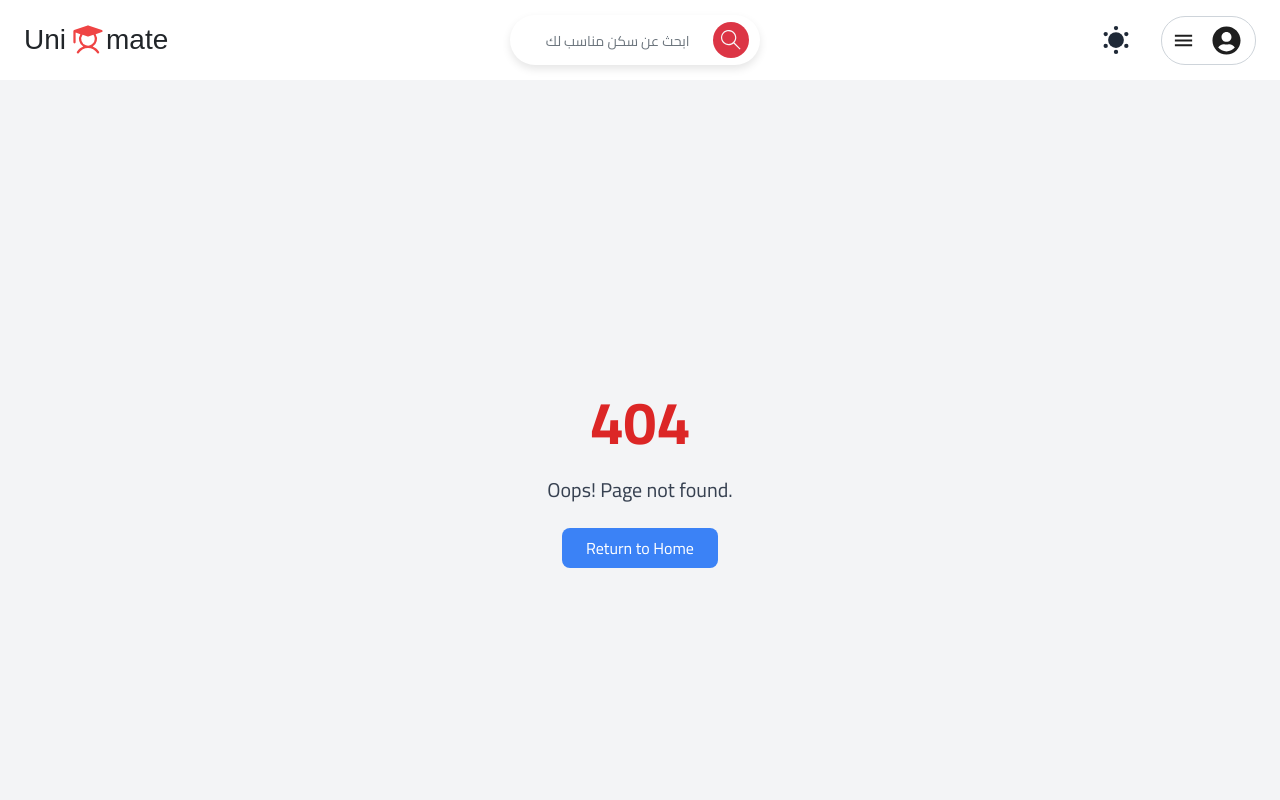
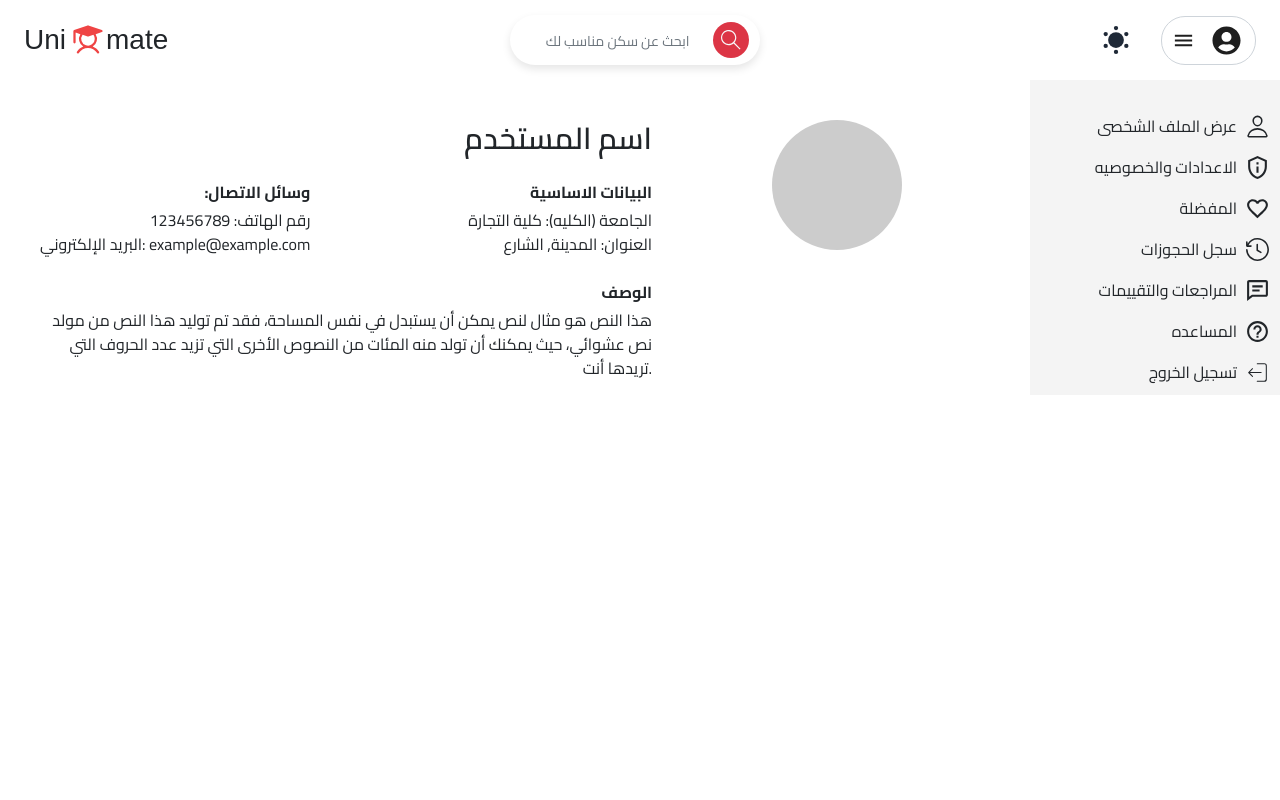
Before and after one commit to Mahmoud-Abd-Elrazek/Unimate, a React (Vite) app: page /auther/profile in a window 1280 px wide. Before the commit this address had no page. Shown: the top 800 px of the page. Built offline with nearby package versions, Linux system fonts and the light colour scheme; a web font is replaced by a local one.

Commit message:
update the room details page add the first section and make the profile page

```diff
--- a/src/App.tsx
+++ b/src/App.tsx
@@ -1,9 +1,11 @@
 // import React from 'react'
-import { BrowserRouter as Router, Routes, Route } from 'react-router-dom'
+import { BrowserRouter as Router, Routes, Route,Navigate } from 'react-router-dom'
 // pages
 import Home from "./pages/home/home"
 import Rooms from './pages/rooms/rooms'
 import NotFound from './pages/notfound/notFound'
+import Settings from './pages/settings/settings'
+import Favorites from './pages/Favorites/favorites'
 // components
 import NavBar from './components/navbar/navbar'
 import Footer from './components/footer/footer'
@@ -16,6 +18,8 @@ import RoomDetails from './pages/RoomDetails/roomDetails'
 
 
 import ApartmentCard from './components/ApartmentCard/ApartmentCard'
+import Profile from './pages/Profile/profile'
+import AuthorLayout from './pages/AuthorLayout/authorLayout'
 
 // App component  to wrap all routes and components in a Router and Routes
 export default function App() {
@@ -27,10 +31,18 @@ export default function App() {
 
         <Routes>
           <Route path="/" element={<Home />} />
-          <Route path="/rooms" element={<Rooms />} />
+          <Route   path="/rooms" element={<Rooms />} />
           <Route path="/SignIn" element={<SigninCard />} />
           <Route path='/register' element={<Register />} />
           <Route path='/signout' element={<SignOutCard />} />
+          <Route path='/auther/*' element={<AuthorLayout />} >
+          // this route make the profile page is the default page that show when go to url /auther
+          <Route index element={<Navigate to="profile" replace/>}/>
+            <Route path="profile"  element={<Profile />} />
+            <Route path="settings" element={<Settings />} />
+            <Route path="favorites" element={<Favorites />} />
+            <Route path='help' element={<Help />} />
+          </Route>
           <Route path='/roomdetails' element={<RoomDetails />} />
           <Route path='/help' element={<Help />} />
           <Route path='*' element={<NotFound />} />
--- a/src/components/RegisterCard/register.tsx
+++ b/src/components/RegisterCard/register.tsx
@@ -29,7 +29,7 @@ export default function Register() {
   };
 
   return (
-    <div className="fixed inset-0 flex items-center justify-center bg-black bg-opacity-50 ">
+    <div className="fixed inset-0 flex items-center justify-center bg-black bg-opacity-50">
       <div className="bg-white w-[32rem] max-h-[35rem] overflow-y-auto rounded-lg p-3 relative shadow-lg ">
         <div className="mt-2">
           {/* header */}
--- /dev/null
+++ b/src/components/SideBar/sideBar.tsx
@@ -0,0 +1,76 @@
+// import React from 'react'
+import { IoPersonOutline } from "react-icons/io5";
+import { CiLogout } from "react-icons/ci";
+import { BiCommentDetail } from "react-icons/bi";
+
+import { Link } from "react-router-dom";
+import { MdFavoriteBorder, MdHelpOutline, MdOutlinePrivacyTip } from "react-icons/md";
+import { GoHistory } from "react-icons/go";
+
+export default function SideBar() {
+    return (
+        <div style={{ width: "250px", backgroundColor: "#f4f4f4", padding: "10px" }}>
+            {/* <h3>Sideba r</h3> */}
+            <ul className="grid gap-3 mt-4">
+                <li className="">
+                    <Link to='/auther/profile' className="flex justify-end">
+                        عرض الملف الشخصى
+                        <span className="">
+                            <IoPersonOutline className="IconSize" />
+                        </span>
+                    </Link>
+                </li>
+                <li className="">
+                    <Link to='/auther/settings' className="flex justify-end">
+                            الاعدادات والخصوصيه
+                        <span className="">
+                            <MdOutlinePrivacyTip className="IconSize" />
+                        </span>
+                    </Link>
+                </li>
+                <li className="">
+                    <Link to='/auther/favorites' className="flex justify-end">
+                        المفضلة
+                        <span className="">
+                            <MdFavoriteBorder className="IconSize" />
+                        </span>
+                    </Link>
+                </li>
+
+                <li className="">
+                    <Link to='/' className="flex justify-end">
+                        سجل الحجوزات
+                        <span className="">
+                            <GoHistory className="IconSize" />
+                        </span>
+                    </Link>
+                </li>
+                <li className="">
+                    <Link to='/' className="flex justify-end">
+                    المراجعات والتقييمات
+                        <span className="">
+                            <BiCommentDetail className="IconSize" />
+                        </span>
+                    </Link>
+                </li>
+                <li className="">
+                    <Link to='/auther/help' className="flex justify-end">
+                        المساعده
+                        <span className="">
+                            <MdHelpOutline className="IconSize" />
+                        </span>
+                    </Link>
+                </li>
+                <li className="">
+                    <Link to='/' className="flex justify-end">
+                            تسجيل الخروج
+                        <span className="">
+                            <CiLogout className="IconSize" />
+                        </span>
+                    </Link>
+                </li>
+            </ul>
+        </div>
+
+    )
+}
--- a/src/index.css
+++ b/src/index.css
@@ -9,7 +9,7 @@
     font-size: 1.5rem;
     @apply w-[25px];
     @apply h-[25px];
-
+    @apply ml-2;
 
 
 }
--- /dev/null
+++ b/src/pages/AuthorLayout/authorLayout.tsx
@@ -0,0 +1,18 @@
+import {  Outlet } from 'react-router-dom';
+import SideBar from '../../components/SideBar/sideBar';
+
+const AuthorLayout = () => {
+  return (
+    <div  className="author-page flex justify-end">
+
+      <main className="content w-full h-lvh">
+        <Outlet />
+      </main>
+      <aside className="sidebar">
+      <SideBar/>
+      </aside>
+    </div>
+  );
+};
+
+export default AuthorLayout;
--- /dev/null
+++ b/src/pages/Favorites/favorites.tsx
@@ -0,0 +1,9 @@
+// import React from 'react'
+
+export default function Favorites() {
+  return (
+    <div>
+      this is favroute page
+    </div>
+  )
+}
--- a/src/pages/Help/help.tsx
+++ b/src/pages/Help/help.tsx
@@ -2,7 +2,7 @@
 
 export default function Help() {
   return (
-    <div className="bg-fuchsia-600 h-lvh text-white">
+    <div className=" h-lvh ">
       this is the help page
     </div>
   )
--- /dev/null
+++ b/src/pages/Profile/profile.css
@@ -0,0 +1,17 @@
+/* profile.css */
+.profile-container {
+    width: 100%;
+  }
+
+  @media (min-width: 1024px) {
+    .profile-container {
+      flex-direction: row;
+    }
+  }
+
+  .avatar {
+    width: 130px;
+    height: 130px;
+    border-radius: 50%;
+    background-color: #ccc;
+  }
--- /dev/null
+++ b/src/pages/Profile/profile.tsx
@@ -0,0 +1,45 @@
+import './profile.css'
+
+export default function Profile() {
+    return (
+        <div className="text-right min-h-screen flex justify-end">
+            <div className="p-6 sm:p-10 w-full">
+                <div className="profile-container flex flex-col-reverse lg:flex-row justify-between items-start gap-8">
+
+                    {/* المعلومات */}
+                    <div className="profile-info w-full lg:w-2/3">
+                        <h1 className="font-semibold text-2xl sm:text-3xl mb-4">اسم المستخدم</h1>
+
+                        <div className="contact-info flex flex-col md:flex-row justify-between gap-6 mb-6">
+                            <div>
+                                <p className="font-bold mb-1">:وسائل الاتصال</p>
+                                <p>رقم الهاتف: 123456789</p>
+                                <p>البريد الإلكتروني: example@example.com</p>
+                            </div>
+
+                            <div>
+                                <p className="font-bold mb-1">البيانات الاساسية</p>
+                                <p>الجامعة (الكليه): كلية التجارة</p>
+                                <p>العنوان: المدينة, الشارع</p>
+                            </div>
+                        </div>
+
+                        <div className="description">
+                            <p className="font-bold mb-1">الوصف</p>
+                            <p>
+                                هذا النص هو مثال لنص يمكن أن يستبدل في نفس المساحة، فقد تم توليد هذا
+                                النص من مولد نص عشوائي، حيث يمكنك أن تولد منه المئات من النصوص
+                                الأخرى التي تزيد عدد الحروف التي تريدها أنت.
+                            </p>
+                        </div>
+                    </div>
+
+                    {/* الصورة */}
+                    <div className="profile-image w-full lg:w-1/3 flex justify-center items-center">
+                        <div className="avatar w-32 h-32 rounded-full bg-gray-300"></div>
+                    </div>
+                </div>
+            </div>
+        </div>
+    )
+}
--- a/src/pages/RoomDetails/roomDetails.tsx
+++ b/src/pages/RoomDetails/roomDetails.tsx
@@ -5,13 +5,13 @@ import { IoWifi } from "react-icons/io5";
 import HotWater from "../../assets/material-symbols-light_water-heater-outline.png";
 // import TV from '../../assets/heroicons_tv.png'
 import { TbToolsKitchen2 } from "react-icons/tb";
-import Washing from '../../assets/solar_washing-machine-outline.png';
-import Air_codition from '../../assets/iconoir_air-conditioner.png';
-import Fireplace from '../../assets/fluent_fireplace-20-regular.png';
+import Washing from "../../assets/solar_washing-machine-outline.png";
+import Air_codition from "../../assets/iconoir_air-conditioner.png";
+import Fireplace from "../../assets/fluent_fireplace-20-regular.png";
 import RoomCard from "../../components/RoomCard/roomCard";
-import Room_Photo from '../../assets/room_photo.jpg';
+import Room_Photo from "../../assets/room_photo.jpg";
 import { FaStar } from "react-icons/fa";
-import { BsDisplay } from 'react-icons/bs'; // Monitor/Display icon (from Bootstrap Icons)
+import { BsDisplay } from "react-icons/bs"; // Monitor/Display icon (from Bootstrap Icons)
 import { FaPaperPlane } from "react-icons/fa";
 
 // import { FontAwesomeIcon } from '@fortawesome/react-fontawesome';
@@ -31,26 +31,85 @@ export default function RoomDetails() {
             <h2 className="underline text-sm md:text-base">حفظ</h2>
           </div>
         </div>
-                <h1 className="text-xl md:text-2xl font-semibold text-right">جوله تصوير</h1>
+        <h1 className="text-xl md:text-2xl font-semibold text-right">
+          جوله تصوير
+        </h1>
       </div>
       {/* Imgs Section */}
-            <div className="mt-4">
-                <img src={Room_Photo} alt="Room" className="w-full h-auto max-h-[400px] object-cover" />
-                {/* You can add a gallery component here for multiple images */}
+      <div className="mt-4 bg-white rounded-xl shadow-md overflow-hidden">
+        {/* الصور */}
+        <div className="flex flex-row-reverse gap-2 p-3">
+          {/* الصورة الكبيرة */}
+          <div className="flex-1">
+            <img
+              src="https://www.imtilak.net/crop/798/469/posts/57fef479be96eae51ab4dadcea1fdc76hzA997.webp" // الصورة الكبيرة
+              alt="Main Room"
+              className="w-full h-full max-h-[400px] object-cover rounded-lg"
+            />
           </div>
-            {/* the description section */}
+
+          {/* الصور الجانبية + زر اظهار كل الصور */}
+          <div className="w-[30%] flex flex-col gap-2">
+            <img
+              src="https://upload.wikimedia.org/wikipedia/commons/1/1e/AIMCO_apartment_interior.jpg"
+              alt="Thumb 1"
+              className="w-full h-[128px] object-cover rounded-md"
+            />
+            <img
+              src="https://upload.wikimedia.org/wikipedia/commons/1/1e/AIMCO_apartment_interior.jpg"
+              alt="Thumb 2"
+              className="w-full h-[128px] object-cover rounded-md"
+            />
+            <div className="relative w-full h-[128px]">
+              <img
+                src="https://upload.wikimedia.org/wikipedia/commons/1/1e/AIMCO_apartment_interior.jpg"
+                alt="Thumb 3"
+                className="w-full h-[128px] object-cover rounded-md"
+              />
+              {/* زر اظهار كل الصور */}
+              <button className="absolute bottom-3 left-3 bg-green-600/90 hover:bg-green-700 text-white text-sm px-4 py-2 rounded-full flex items-center gap-2 shadow-md transition">
+                <svg
+                  xmlns="http://www.w3.org/2000/svg"
+                  className="h-4 w-4"
+                  fill="currentColor"
+                  viewBox="0 0 20 20"
+                >
+                  <path d="M3 3h2v2H3V3zm3 0h2v2H6V3zm3 0h2v2H9V3zm3 0h2v2h-2V3zm3 0h2v2h-2V3zM3 6h2v2H3V6zm3 0h2v2H6V6zm3 0h2v2H9V6zm3 0h2v2h-2V6zm3 0h2v2h-2V6zM3 9h2v2H3V9zm3 0h2v2H6V9zm3 0h2v2H9V9zm3 0h2v2h-2V9zm3 0h2v2h-2V9z" />
+                </svg>
+                اظهار كل الصور
+              </button>
+            </div>
+          </div>
+        </div>
+
+        {/* الوصف */}
         <div className="px-5 py-4 text-right">
-                {/* Add your description content here */}
-                <p>هذا النص هو مثال لوصف الغرفة. يمكنك إضافة تفاصيل حول المرافق والميزات والموقع وأي معلومات أخرى ذات صلة.</p>
-                <p>This text is an example of a room description. You can add details about the amenities, features, location, and any other relevant information.</p>
+          <p className="text-[#212529] leading-6 font-medium">
+            شقه قريبه من الجامعة، هادئة وبجوار أهالي. تبعد 5 دقائق عن الجامعة
+            سيراً على الأقدام. المسكن شامل المياه والغاز فقط لا غير. يُفضّل
+            الإقامة لفترة لا تقل عن 6 أشهر.
+          </p>
+          <p className="text-sm text-[#6C757D] mt-2">
+            12 ضيف · 3 غرف · أولاد · الشؤون · الدور الثالث
+          </p>
+          <p className="text-sm mt-1 font-semibold">
+            وصف الموقع:{" "}
+            <span className="text-[#6C757D]">قنا - الشؤون - شارع أبو علاء</span>
+          </p>
+        </div>
       </div>
       <hr className="border-t border-gray-300 w-5/6 mx-auto my-8" />
       {/* ما يقدمه السكن */}
       <div className="flex justify-between p-5">
         <div className="left">
-                    <div dir="rtl" className="bg-white shadow-md rounded-xl p-4 w-80 text-center space-y-3 border">
+          <div
+            dir="rtl"
+            className="bg-white shadow-md rounded-xl p-4 w-80 text-center space-y-3 border"
+          >
             {/* Title */}
-                        <div className="bg-red-600 text-white py-1 rounded font-bold">سكن أولاد</div>
+            <div className="bg-red-600 text-white py-1 rounded font-bold">
+              سكن أولاد
+            </div>
 
             {/* Main Text */}
             <p className="text-black text-lg font-semibold">
@@ -59,12 +118,16 @@ export default function RoomDetails() {
 
             {/* Price Section */}
             <p className="text-gray-700">
-                            <span className="text-green-600 text-xl font-bold">6,600 ج.م</span> في الشهر
+              <span className="text-green-600 text-xl font-bold">
+                6,600 ج.م
+              </span>{" "}
+              في الشهر
             </p>
 
             {/* Capacity Info */}
             <p className="text-gray-600">
-                            يتسع هذا المسكن لـ <span className="font-bold">12 ضيوف</span> كحد أقصى.
+              يتسع هذا المسكن لـ <span className="font-bold">12 ضيوف</span> كحد
+              أقصى.
             </p>
 
             {/* Book Now Button */}
@@ -73,12 +136,15 @@ export default function RoomDetails() {
             </button>
 
             {/* Footer Note */}
-                        <p className="text-xs text-gray-500">احجز للتواصل مع المالك بطريقه مباشره</p>
+            <p className="text-xs text-gray-500">
+              احجز للتواصل مع المالك بطريقه مباشره
+            </p>
           </div>
-
         </div>
         <div className="right container mx-auto my-10 px-5">
-                    <h2 className="text-xl md:text-2xl text-right font-semibold mb-5">ما يقدمه السكن</h2>
+          <h2 className="text-xl md:text-2xl text-right font-semibold mb-5">
+            ما يقدمه السكن
+          </h2>
           <div className="grid grid-cols-1 md:grid-cols-2 lg:grid-cols-3 gap-6">
             <div className="flex items-center justify-center gap-2 text-right">
               <IoWifi className="IconSize" />
@@ -111,25 +177,34 @@ export default function RoomDetails() {
             {/* Add the remaining features here */}
           </div>
           <div className="text-center mt-8">
-                        <button className="border border-black rounded-lg px-4 py-2 text-sm md:text-base">عرض كل المميزات ال 10</button>
+            <button className="border border-black rounded-lg px-4 py-2 text-sm md:text-base">
+              عرض كل المميزات ال 10
+            </button>
           </div>
         </div>
       </div>
       <hr className="border-t border-gray-300 w-5/6 mx-auto my-8" />
       {/* a place for sleeping */}
       <div className="container mx-auto px-5 py-6">
-                <h1 className="text-xl md:text-2xl text-right p-2 font-bold mb-4">مكان النوم</h1>
-                <div className="grid grid-cols-1 sm:grid-cols-2 md:grid-cols-3 lg:grid-cols-4 gap-4">
+        <h1 className="text-xl md:text-2xl text-right p-2 font-bold mb-4">
+          مكان النوم
+        </h1>
+        <div className="flex gap-4 overflow-x-auto pb-2" dir="rtl">
+          {[...Array(10)].map((_, i) => (
+            <div key={i} className="min-w-[250px] flex-shrink-0">
               <RoomCard />
-                    <RoomCard />
-                    <RoomCard />
-                    <RoomCard />
+            </div>
+          ))}
         </div>
       </div>
       {/* the owner of house */}
       <div className="bg-gray-200 px-5 py-4 flex items-center gap-4" dir="rtl">
         <div>
-                    <img src={Room_Photo} alt="img" className="rounded-full w-16 h-16 md:w-20 md:h-20 object-cover" />
+          <img
+            src={Room_Photo}
+            alt="img"
+            className="rounded-full w-16 h-16 md:w-20 md:h-20 object-cover"
+          />
         </div>
         <div>
           <h1 className="text-lg md:text-xl font-semibold">محمود محمد عرفه</h1>
@@ -144,7 +219,9 @@ export default function RoomDetails() {
       </div>
       {/* قسم التعليقات */}
       <div dir="rtl" className="container mx-auto w-full p-4">
-                <h2 className="text-center text-xl font-bold mb-4">المراجعه والتعليقات</h2>
+        <h2 className="text-center text-xl font-bold mb-4">
+          المراجعه والتعليقات
+        </h2>
 
         {/* No comments yet */}
         <div className="bg-gray-100 text-right p-3 rounded-md text-gray-600 mb-6">
@@ -161,7 +238,7 @@ export default function RoomDetails() {
             />
           </div>
           <div dir="rtl" className="w-full flex items-center justify-center">
-                        <div className=" flex items-center  p-2" >
+            <div className=" flex items-center  p-2">
               {/* Send Icon */}
               <button className="text-blue-600 text-xl transform -scale-x-100">
                 <FaPaperPlane />
@@ -178,7 +255,6 @@ export default function RoomDetails() {
               </div>
             </div>
           </div>
-
         </div>
       </div>
       {/* Booking Section (moved out of the fixed height div) */}
@@ -187,9 +263,11 @@ export default function RoomDetails() {
           <div className="text-green-500 font-semibold text-lg">
             6,600 <span className="text-gray-600 text-sm">/ شهر</span>
           </div>
-                    <button className="MainColorBG text-white rounded-3xl h-10 px-6 font-semibold">احجز الان</button>
+          <button className="MainColorBG text-white rounded-3xl h-10 px-6 font-semibold">
+            احجز الان
+          </button>
         </div>
       </div>
     </div>
-    )
+  );
 }
--- /dev/null
+++ b/src/pages/settings/settings.tsx
@@ -0,0 +1,9 @@
+import React from 'react'
+
+export default function Settings() {
+  return (
+    <div>
+      this is setting room
+    </div>
+  )
+}
```
Lines whose indentation alone changed are shown as unchanged.
